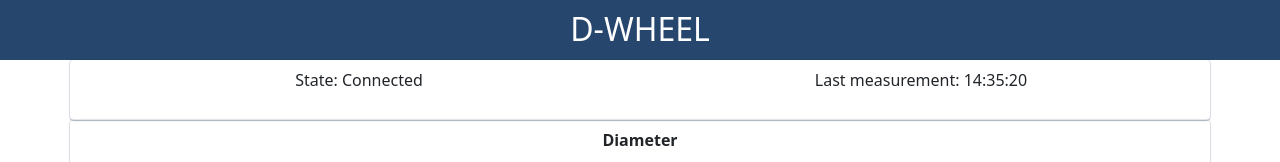
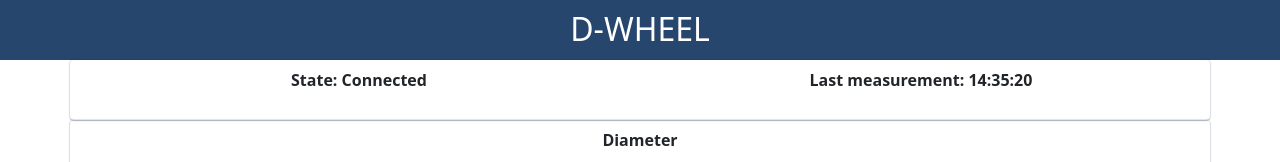
Before and after one commit to tamasharasztosi/tamasharasztosi.github.io, a plain HTML site: page index.html in a window 1280 px wide. Shown: the top 162 px of the page. Drawn offline with nearby package versions, Linux system fonts and the light colour scheme.

Commit message:
Update index.html

```diff
--- a/index.html
+++ b/index.html
@@ -13,11 +13,11 @@
 <div id="status" class="container text-center">
 
     <div class="row summary_box" style="height: 60px;">
-        <div class="col">State:
-            <span id="logging_status">Connected</span>
+        <div class="col"><b>State:</b>
+            <span id="logging_status"><b>Connected</b></span>
         </div>
-        <div class="col">Last measurement:
-            <span class="col" id="last_obs_time">14:35:20</span>
+        <div class="col"><b>Last measurement:</b>
+            <span class="col" id="last_obs_time"><b>14:35:20</b></span>
         </div>
 
     </div>
```
